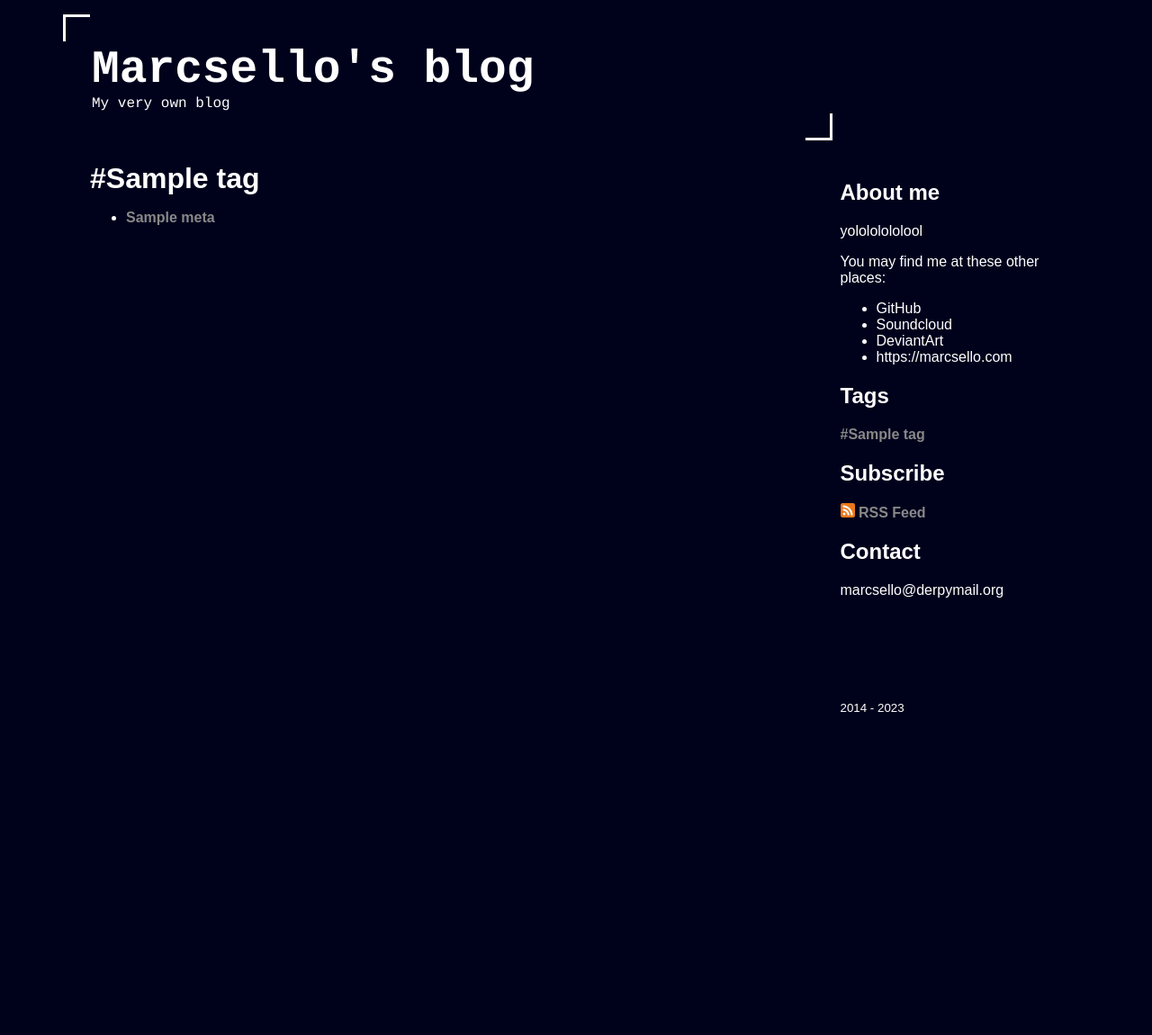
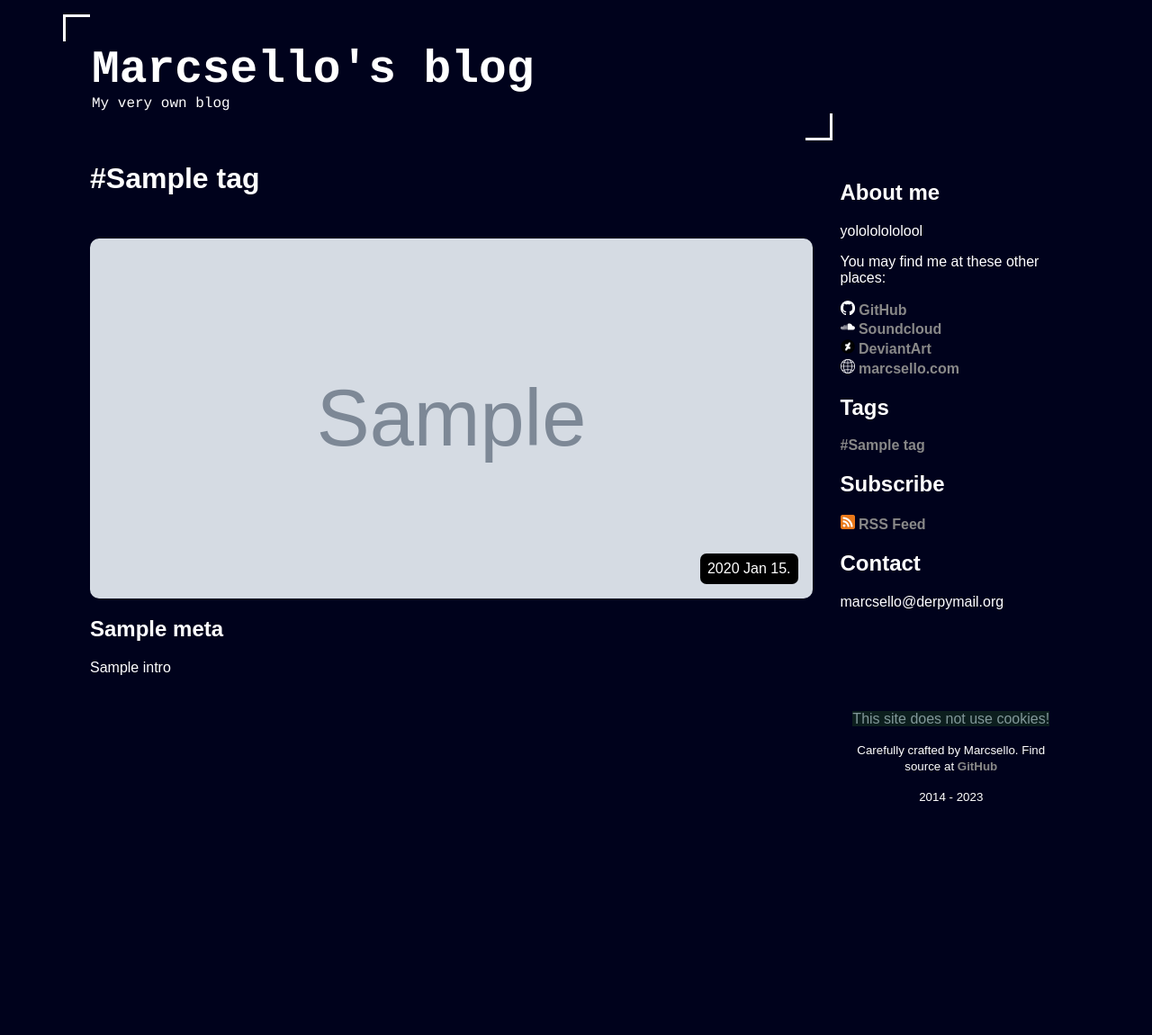
Before and after one commit to marcsello/blog, a Python web app: template templates/list.html.j2 in a window 1280 px wide. Shown: the top 1150 px of the page at 90% size. Before the commit the page ends 791 px from the top, so only its background shows below. Run offline with Jinja, Linux system fonts and the light colour scheme; the template is opened without the code that fills it: most values are stand-ins (such as "Sample title", 1, 10 or a date in 2020); grey boxes marked "Sample" are stand-in pictures.

Commit message:
another many good stuff

```diff
--- /dev/null
+++ b/public/robots.txt
@@ -0,0 +1,2 @@
+User-agent: *
+Allow: /
--- a/public/style.css
+++ b/public/style.css
@@ -2,6 +2,11 @@
     --bg: #00021c;
     --text: #fff;
     --link: #888;
+}
+
+mark {
+    background-color: #0c1e1e;
+    color: #82989a;
 }
 
 body {
@@ -42,9 +47,8 @@ header > p {
     font-family: sans-serif;
 }
 
-
-main {
-
+.text-center {
+ text-align: center !important;
 }
 
 div#content-holder {
@@ -67,6 +71,14 @@ ul.tags-listing > li {
     display: inline-block;
 }
 
+ul.link-list {
+    padding: 0;
+    list-style-type: none;
+}
+
+ul.link-list li {
+    margin: 0.1em 0;
+}
 
 img.icon {
     height: 1em;
@@ -120,6 +132,10 @@ div#post-footer {
     padding: 2em 0;
 }
 
+div#post-related {
+    margin-top: 3em;
+}
+
 article img {
     max-width: 100%;
 }
@@ -128,7 +144,7 @@ article > p:has(> img) {
     text-align: center;
 }
 
-p.sidebar-section-header {
+p.section-header {
     display: block;
     font-size: 1.5em;
     margin-block-start: 0.83em;
@@ -150,16 +166,49 @@ a.posts-listing-link:hover h2 {
     text-decoration: underline;
 }
 
-div.posts-listing-cover {
+div.posts-listing-cover-large {
     border-radius: 10px;
     height: 400px;
     width: 100%;
     background-repeat: no-repeat;
     background-position: center;
     background-size: cover;
+    position: relative;
+}
+
+div.posts-listing-cover-large-publish-date-hover {
+    background-color: #000;
+    padding: 0.5em;
+    border-radius: 7px;
+    position: absolute;
+    bottom: 1em;
+    right: 1em;
+}
+
+div.post-listing-small-holder {
+    display: flex;
+    flex-direction: row;
+    flex-wrap: nowrap;
+    justify-content: flex-start;
+    align-items: center;
+}
+
+div.posts-listing-cover-small {
+    border-radius: 7px;
+    background-repeat: no-repeat;
+    background-position: center;
+    background-size: cover;
+    margin: 0 1em 0 .5em;
+    aspect-ratio: 1.4;
+    width: 100%;
+    min-width: 150px;
 }
 
 div#tag-listing-header {
     font-size: 2em;
     font-weight: bold;
 }
+
+div#huge-vertical-spacer-at-the-bottom {
+    height: 30vh;
+}
--- a/templates/base.html.j2
+++ b/templates/base.html.j2
@@ -11,7 +11,9 @@
     <meta property="og:title" content="{{ self.page_title() }}"/>
     <meta property="og:url" content="{{ site.url_base }}"/>
     <meta property="article:author" content="Marcsello"/>
+    <meta name="author" content="Marcsello">
     <meta name="robots" content="all">
+    <meta name="best-pony" content="Derpy">
     <link rel="canonical" href="{{ site.url_base }}">
     <link rel="alternate" type="application/rss+xml" title="RSS Feed for Marcsello's blog" href="{{ site.rss_feed_path }}">
     {% block og_extra_headers %}
@@ -38,5 +40,6 @@
         </div>
     </div>
 </div>
+<div id="huge-vertical-spacer-at-the-bottom"></div>
 </body>
 </html>
--- a/templates/list.html.j2
+++ b/templates/list.html.j2
@@ -1,14 +1,10 @@
 {% extends "base.html.j2" %}
+{% import "modules.j2" as m %}
 {% block content %}
     <div id="tag-listing-header">
         #{{ tag }}
     </div>
     <div>
-        <ul>
-        {% for post in posts %}
-            <!-- TODO: reuse from index -->
-            <li><a href="/{{ post.output_dir }}/">{{ post.meta.title }}</a></li>
-        {% endfor %}
-        </ul>
+         {{ m.big_article_listing(posts) }}
     </div>
 {% endblock %}
--- /dev/null
+++ b/templates/modules.j2
@@ -0,0 +1,41 @@
+{% macro big_article_listing(_posts) -%}
+    <ul id="posts-listing">
+        {% for post in _posts %}
+            <li>
+                <a href="/{{ post.output_dir }}/" class="posts-listing-link dont-bother">
+                    {% if post.cover %}
+                        <div class="posts-listing-cover-large" style="background-image: url('{{ post.cover }}')">
+                            <div class="posts-listing-cover-large-publish-date-hover">
+                                <time>{{ post.meta.publish_date.strftime("%Y %b %d.") }}</time>
+                            </div>
+                        </div>
+                    {% endif %}
+                    <h2>{{ post.meta.title }}</h2>
+                    <p>{{ post.intro }}</p>
+                </a>
+            </li>
+        {% endfor %}
+    </ul>
+{%- endmacro %}
+{% macro small_article_listing(_posts) -%}
+    <ul id="posts-listing">
+        {% for post in _posts %}
+            <li>
+                <a href="/{{ post.output_dir }}/" class="posts-listing-link dont-bother">
+                    <div class="post-listing-small-holder">
+                        {% if post.cover %}
+                            <div class="posts-listing-cover-small" style="background-image: url('{{ post.cover }}')"></div>
+                        {% endif %}
+                        <div>
+                            <h2>{{ post.meta.title }}</h2>
+                            <p>{{ post.intro }}</p>
+                            <p><small>
+                                <time>{{ post.meta.publish_date.strftime("%Y %b %d.") }}</time>
+                            </small></p>
+                        </div>
+                    </div>
+                </a>
+            </li>
+        {% endfor %}
+    </ul>
+{%- endmacro %}
--- a/templates/sidebar.html.j2
+++ b/templates/sidebar.html.j2
@@ -1,30 +1,31 @@
-<p class="sidebar-section-header">About me</p>
+<p class="section-header">About me</p>
 <p>yolololololool</p>
 
 <p>
     You may find me at these other places:
-    <ul>
-        <li>GitHub</li>
-        <li>Soundcloud</li>
-        <li>DeviantArt</li>
-        <li>https://marcsello.com</li>
+    <ul class="link-list">
+        <li><a href="https://github.com/marcsello"><img class="icon" src="/icons/github_logo.png" alt="GitHub Logo" />&nbsp;GitHub</a></li>
+        <li><a href="https://soundcloud.com/marcsellohooves"><img class="icon" src="/icons/soundcloud_logo.png" alt="SoundCloud Logo" />&nbsp;Soundcloud</a></li>
+        <li><a href="https://www.deviantart.com/marcsello"><img class="icon" src="/icons/deviantart_logo.png" alt="Globe icon" />&nbsp;DeviantArt</a></li>
+        <li><a href="https://marcsello.com/"><img class="icon" src="/icons/globe_icon.png" alt="Globe icon" />&nbsp;marcsello.com</a></li>
     </ul>
 </p>
 
-<p class="sidebar-section-header">Tags</p>
+<p class="section-header">Tags</p>
 <ul class="tags-listing" id="side-tags">
     {% for tag in tags %}
         <li><a href="/tag/{{ tag }}.html">#{{ tag }}</a></li>
     {% endfor %}
 </ul>
 
-<p class="sidebar-section-header">Subscribe</p>
-<a href="{{ site.rss_feed_path }}"><img class="icon" src="/rss_icon.png" alt="RSS logo"/>&nbsp;RSS Feed</a>
+<p class="section-header">Subscribe</p>
+<a href="{{ site.rss_feed_path }}"><img class="icon" src="/icons/rss_icon.png" alt="RSS logo"/>&nbsp;RSS Feed</a>
 
-<p class="sidebar-section-header">Contact</p>
+<p class="section-header">Contact</p>
 <p>marcsello@derpymail.org</p>
 
-<footer id="page-footer">
-    <!-- TODO: include github repo link, with a note that this is hand-crafted -->
+<footer id="page-footer" class="text-center">
+    <p><mark>This site does not use cookies!</mark></p>
+    <p><small>Carefully crafted by Marcsello. Find source at <a href="https://github.com/marcsello/blog">GitHub</a></small></p>
     <p><small>2014 - 2023</small></p>
 </footer>
```
Also changed, not shown: builder/galaxy_brain.py (added, +49 -0 lines), builder/main.py (+9 -0 lines), templates/index.html.j2 (+2 -14 lines), templates/post.html.j2 (+13 -1 lines), README.md, public/icons/deviantart_logo.png (added), public/icons/github_logo.png (added), public/icons/globe_icon.png (added), public/icons/rss_icon.png (renamed from public/rss_icon.png), public/icons/soundcloud_logo.png (added).
